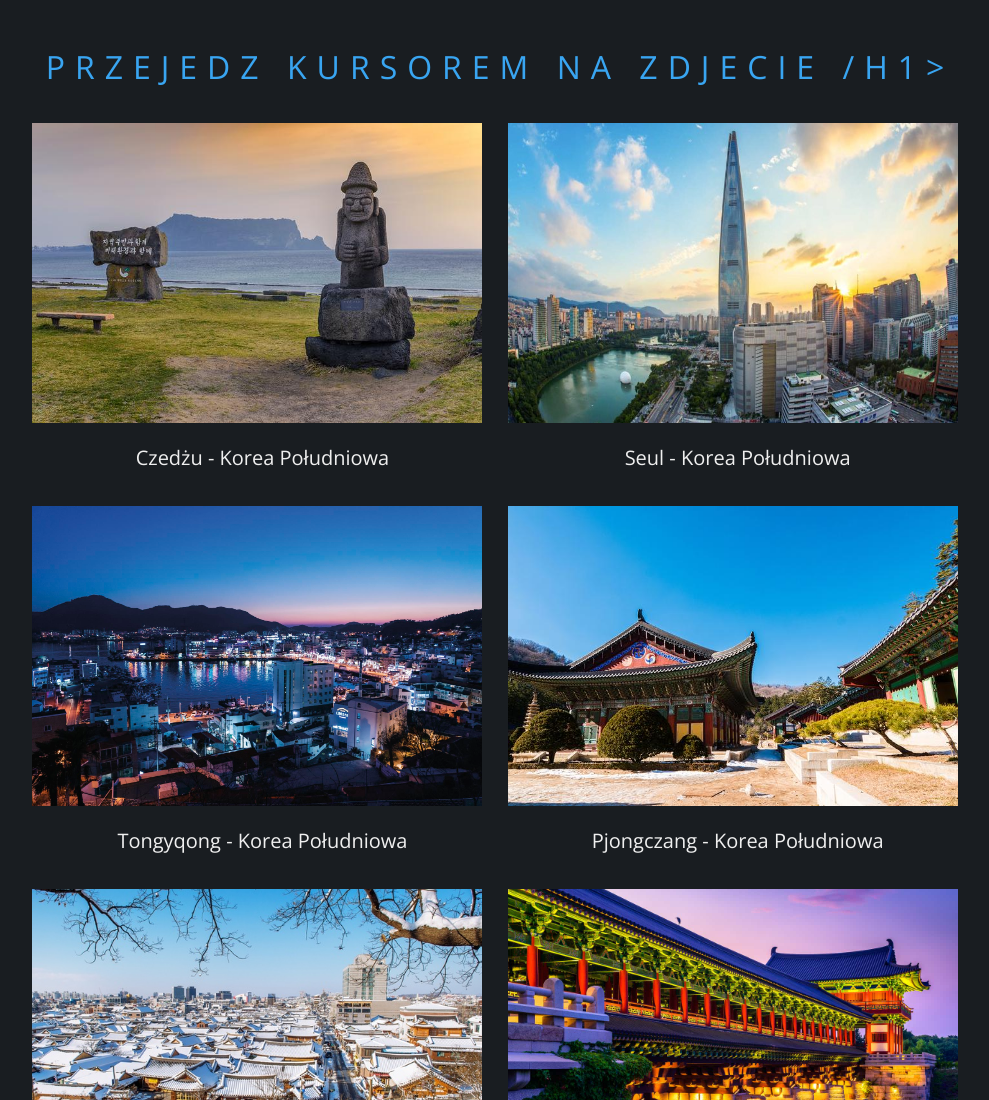
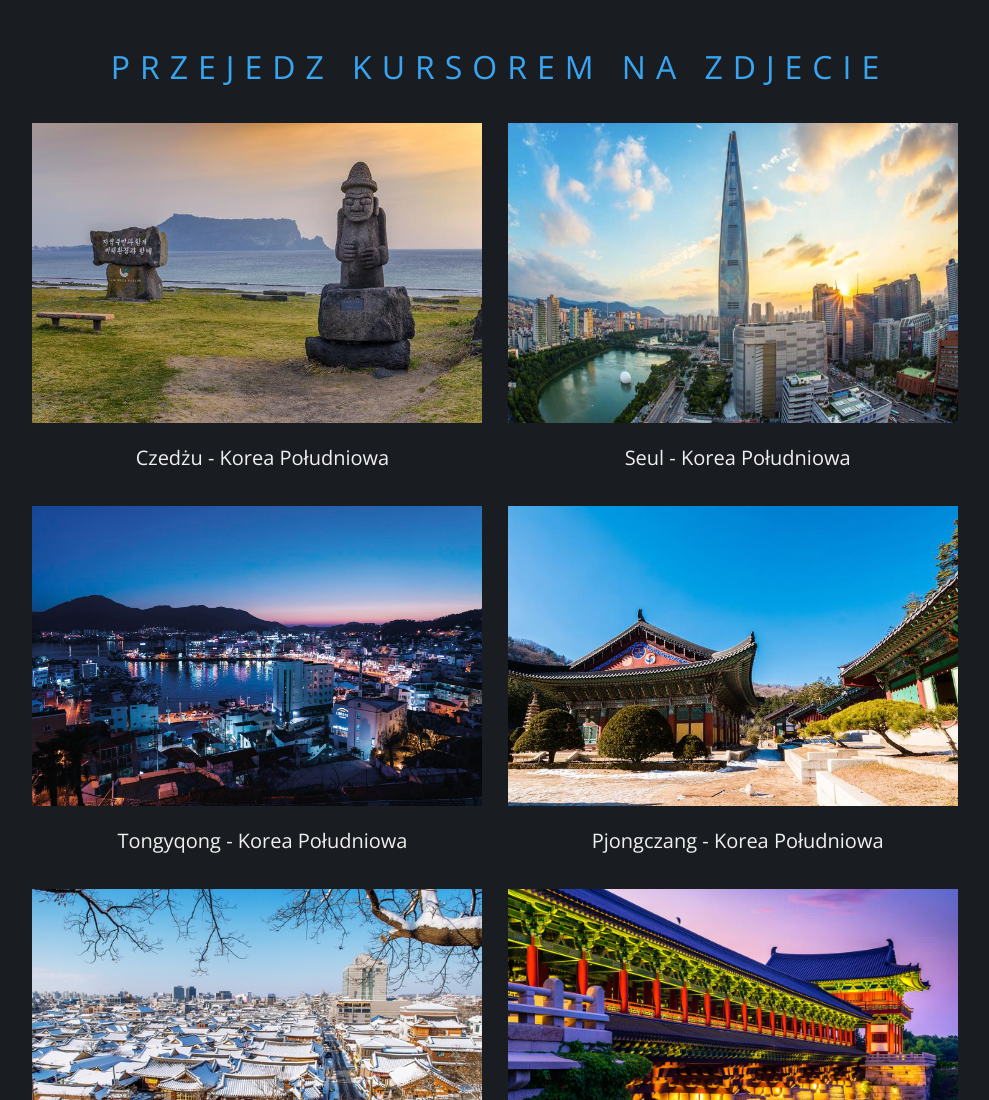
Before and after one commit to lukaszwiniarczyk/photo, a plain HTML site: page index.html in a window 1280 px wide. Shown: the top 1100 px of the page, without its empty margins (140-1129 px from the left). Drawn offline with nearby package versions, Linux system fonts and the light colour scheme.

Commit message:
Update index.html

```diff
--- a/index.html
+++ b/index.html
@@ -27,7 +27,7 @@
 			<div class="container">
 
 				<header>
-					<h1>Przejedz kursorem na zdjecie /h1>
+					<h1>Przejedz kursorem na zdjecie </h1>
 				</header>
 
 				<div class="postcard">
```
